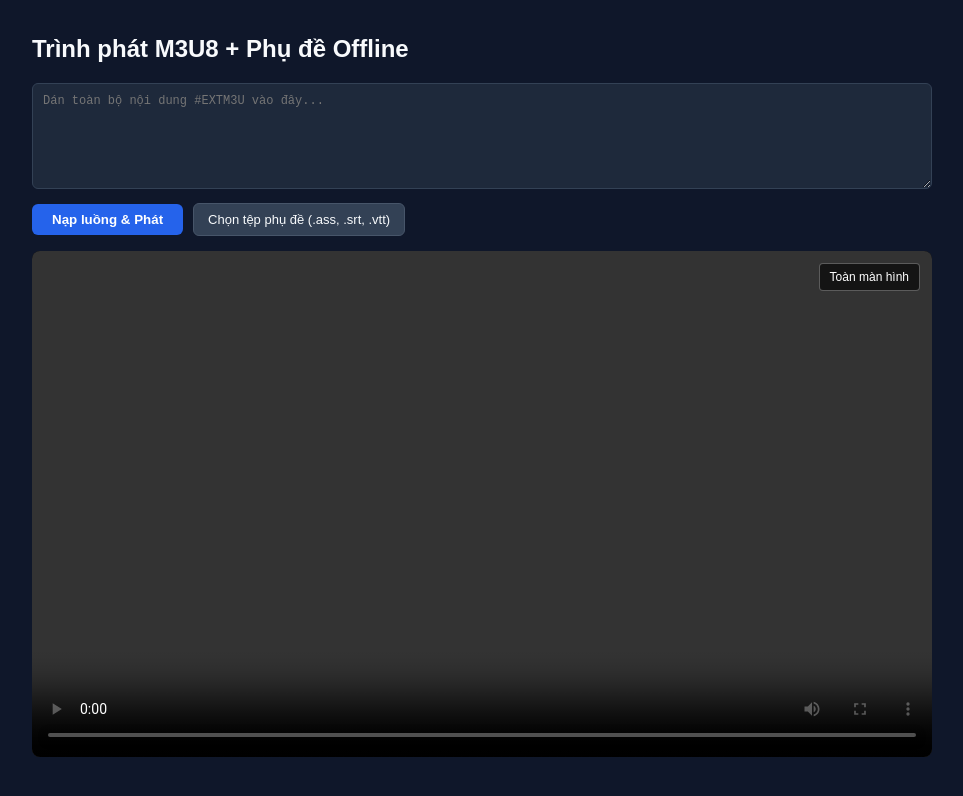
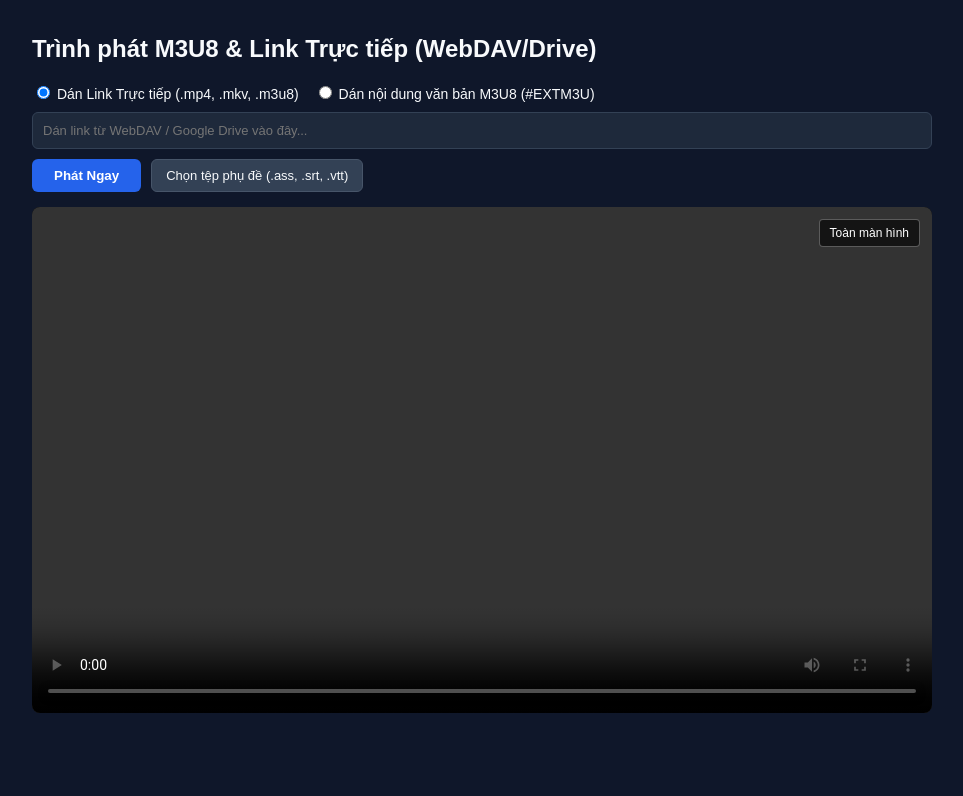
Before and after one commit to Kiyoshi2006/vercel, a React (Vite) app: page / in a window 1280 px wide. Shown: the top 796 px of the page, without its empty margins (158-1121 px from the left). Built offline with nearby package versions, Linux system fonts and the light colour scheme; the HTML template or start-up script is replaced by a standard one.

Commit message:
Update App.jsx

```diff
--- a/src/App.jsx
+++ b/src/App.jsx
@@ -2,6 +2,8 @@ import React, { useState, useRef, useEffect } from 'react';
 import Hls from 'hls.js';
 
 export default function App() {
+  const [sourceType, setSourceType] = useState('direct'); // 'direct' (link trực tiếp) hoặc 'text' (nội dung m3u8)
+  const [mediaUrl, setMediaUrl] = useState('');
   const [m3u8Content, setM3u8Content] = useState('');
   const [errorMsg, setErrorMsg] = useState('');
   const [subName, setSubName] = useState('');
@@ -14,7 +16,6 @@ export default function App() {
   const hlsRef = useRef(null);
   const blobUrlRef = useRef(null);
 
-  // Xử lý thời gian phụ đề
   const parseTimeToSeconds = (str) => {
     if (!str) return 0;
     const parts = str.trim().replace(',', '.').split(':');
@@ -129,56 +130,71 @@ export default function App() {
     reader.readAsText(file);
   };
 
-  // Logic nạp và phát luồng M3U8 chuẩn từ bản chạy tốt của bạn
   const handlePlayStream = () => {
     setErrorMsg('');
-    const trimmed = m3u8Content.trim();
-    if (!trimmed.startsWith('#EXTM3U')) {
-      setErrorMsg('Nội dung phải bắt đầu bằng #EXTM3U');
+    const video = videoRef.current;
+    if (!video) return;
+
+    if (hlsRef.current) {
+      hlsRef.current.destroy();
+    }
+    if (blobUrlRef.current) {
+      URL.revokeObjectURL(blobUrlRef.current);
+    }
+
+    if (sourceType === 'direct') {
+      const url = mediaUrl.trim();
+      if (!url) {
+        setErrorMsg('Vui lòng nhập đường dẫn video!');
         return;
       }
 
-    if (blobUrlRef.current) {
-      URL.revokeObjectURL(blobUrlRef.current);
+      if (url.includes('.m3u8') && Hls.isSupported()) {
+        const hls = new Hls({ enableWorker: true, lowLatencyMode: true });
+        hlsRef.current = hls;
+        hls.loadSource(url);
+        hls.attachMedia(video);
+        hls.on(Hls.Events.MANIFEST_PARSED, () => {
+          video.play().catch(() => {});
+        });
+        hls.on(Hls.Events.ERROR, (_, data) => {
+          if (data.fatal) setErrorMsg(`Lỗi HLS: ${data.details}`);
+        });
+      } else {
+        video.src = url;
+        video.load();
+        video.play().catch(() => {});
+      }
+    } else {
+      const trimmed = m3u8Content.trim();
+      if (!trimmed.startsWith('#EXTM3U')) {
+        setErrorMsg('Nội dung M3U8 phải bắt đầu bằng #EXTM3U');
+        return;
       }
 
       const blob = new Blob([trimmed], { type: 'application/vnd.apple.mpegurl' });
       const playlistUrl = URL.createObjectURL(blob);
       blobUrlRef.current = playlistUrl;
 
-    const video = videoRef.current;
-    if (!video) return;
-
-    if (hlsRef.current) {
-      hlsRef.current.destroy();
-    }
-
       if (Hls.isSupported()) {
-      const hls = new Hls({
-        enableWorker: true,
-        lowLatencyMode: true,
-      });
+        const hls = new Hls({ enableWorker: true, lowLatencyMode: true });
         hlsRef.current = hls;
-
         hls.loadSource(playlistUrl);
         hls.attachMedia(video);
-
         hls.on(Hls.Events.MANIFEST_PARSED, () => {
-        video.play().catch((err) => console.log('Chặn autoplay:', err));
+          video.play().catch(() => {});
         });
-
         hls.on(Hls.Events.ERROR, (_, data) => {
-        if (data.fatal) {
-          setErrorMsg(`Lỗi luồng phát: ${data.details}`);
-        }
+          if (data.fatal) setErrorMsg(`Lỗi HLS: ${data.details}`);
         });
       } else if (video.canPlayType('application/vnd.apple.mpegurl')) {
         video.src = playlistUrl;
         video.addEventListener('loadedmetadata', () => {
-        video.play().catch((err) => console.log('Chặn autoplay:', err));
+          video.play().catch(() => {});
         });
       } else {
         setErrorMsg('Trình duyệt không hỗ trợ HLS.');
+      }
     }
   };
 
@@ -202,9 +218,7 @@ export default function App() {
     if (!container) return;
 
     if (!document.fullscreenElement) {
-      container.requestFullscreen().catch((err) => {
-        console.error('Không thể mở toàn màn hình:', err);
-      });
+      container.requestFullscreen().catch(() => {});
     } else {
       document.exitFullscreen();
     }
@@ -215,31 +229,65 @@ export default function App() {
       setIsFullscreen(!!document.fullscreenElement);
     };
 
-    const handleOrientationChange = () => {
-      if (window.innerHeight < window.innerWidth) {
-        if (!document.fullscreenElement && containerRef.current) {
-          containerRef.current.requestFullscreen().catch(() => {});
-        }
-      }
-    };
-
     document.addEventListener('fullscreenchange', handleFullscreenChange);
-    window.addEventListener('resize', handleOrientationChange);
-
     return () => {
       document.removeEventListener('fullscreenchange', handleFullscreenChange);
-      window.removeEventListener('resize', handleOrientationChange);
       if (hlsRef.current) hlsRef.current.destroy();
       if (blobUrlRef.current) URL.revokeObjectURL(blobUrlRef.current);
     };
   }, []);
 
   return (
-    <div style={{ padding: 15, maxWidth: 900, margin: '0 auto', fontFamily: 'sans-serif' }}>
-      <h2>Trình phát M3U8 + Phụ đề Offline</h2>
+    <div style={{ padding: 15, maxWidth: 900, margin: '0 auto', fontFamily: 'sans-serif', color: '#f8fafc' }}>
+      <h2>Trình phát M3U8 & Link Trực tiếp (WebDAV/Drive)</h2>
 
+      {/* Lựa chọn chế độ nguồn phát */}
+      <div style={{ display: 'flex', gap: 15, marginBottom: 10, fontSize: 14 }}>
+        <label style={{ cursor: 'pointer' }}>
+          <input
+            type="radio"
+            name="sourceType"
+            value="direct"
+            checked={sourceType === 'direct'}
+            onChange={() => setSourceType('direct')}
+          />{' '}
+          Dán Link Trực tiếp (.mp4, .mkv, .m3u8)
+        </label>
+        <label style={{ cursor: 'pointer' }}>
+          <input
+            type="radio"
+            name="sourceType"
+            value="text"
+            checked={sourceType === 'text'}
+            onChange={() => setSourceType('text')}
+          />{' '}
+          Dán nội dung văn bản M3U8 (#EXTM3U)
+        </label>
+      </div>
+
+      {sourceType === 'direct' ? (
+        <div style={{ marginBottom: 10 }}>
+          <input
+            type="text"
+            style={{
+              width: '100%',
+              backgroundColor: '#1e293b',
+              color: '#e2e8f0',
+              borderRadius: 6,
+              padding: 10,
+              boxSizing: 'border-box',
+              border: '1px solid #334155',
+              fontSize: 13,
+            }}
+            placeholder="Dán link từ WebDAV / Google Drive vào đây..."
+            value={mediaUrl}
+            onChange={(e) => setMediaUrl(e.target.value)}
+          />
+        </div>
+      ) : (
+        <div style={{ marginBottom: 10 }}>
           <textarea
-        rows={6}
+            rows={5}
             style={{
               width: '100%',
               backgroundColor: '#1e293b',
@@ -255,12 +303,14 @@ export default function App() {
             value={m3u8Content}
             onChange={(e) => setM3u8Content(e.target.value)}
           />
+        </div>
+      )}
 
-      <div style={{ marginTop: 10, display: 'flex', alignItems: 'center', gap: 10, flexWrap: 'wrap' }}>
+      <div style={{ display: 'flex', alignItems: 'center', gap: 10, flexWrap: 'wrap' }}>
         <button
           onClick={handlePlayStream}
           style={{
-            padding: '8px 20px',
+            padding: '9px 22px',
             background: '#2563eb',
             color: '#fff',
             border: 'none',
@@ -269,7 +319,7 @@ export default function App() {
             fontWeight: 600,
           }}
         >
-          Nạp luồng & Phát
+          Phát Ngay
         </button>
 
         <label
@@ -303,10 +353,9 @@ export default function App() {
         <div style={{ color: '#ef4444', marginTop: 10, fontSize: 13 }}>{errorMsg}</div>
       )}
 
-      {/* Khung video kết hợp Double click/tap & Nút bấm tùy chỉnh để Full màn hình kèm sub chuẩn */}
+      {/* Khung chứa Video & Subtitle tối ưu toàn màn hình */}
       <div
         ref={containerRef}
-        onDoubleClick={toggleFullscreen}
         style={{
           position: 'relative',
           width: '100%',
@@ -319,7 +368,6 @@ export default function App() {
           display: 'flex',
           alignItems: 'center',
           justifyContent: 'center',
-          cursor: 'pointer',
         }}
       >
         <video
```
Lines whose indentation alone changed are shown as unchanged.
